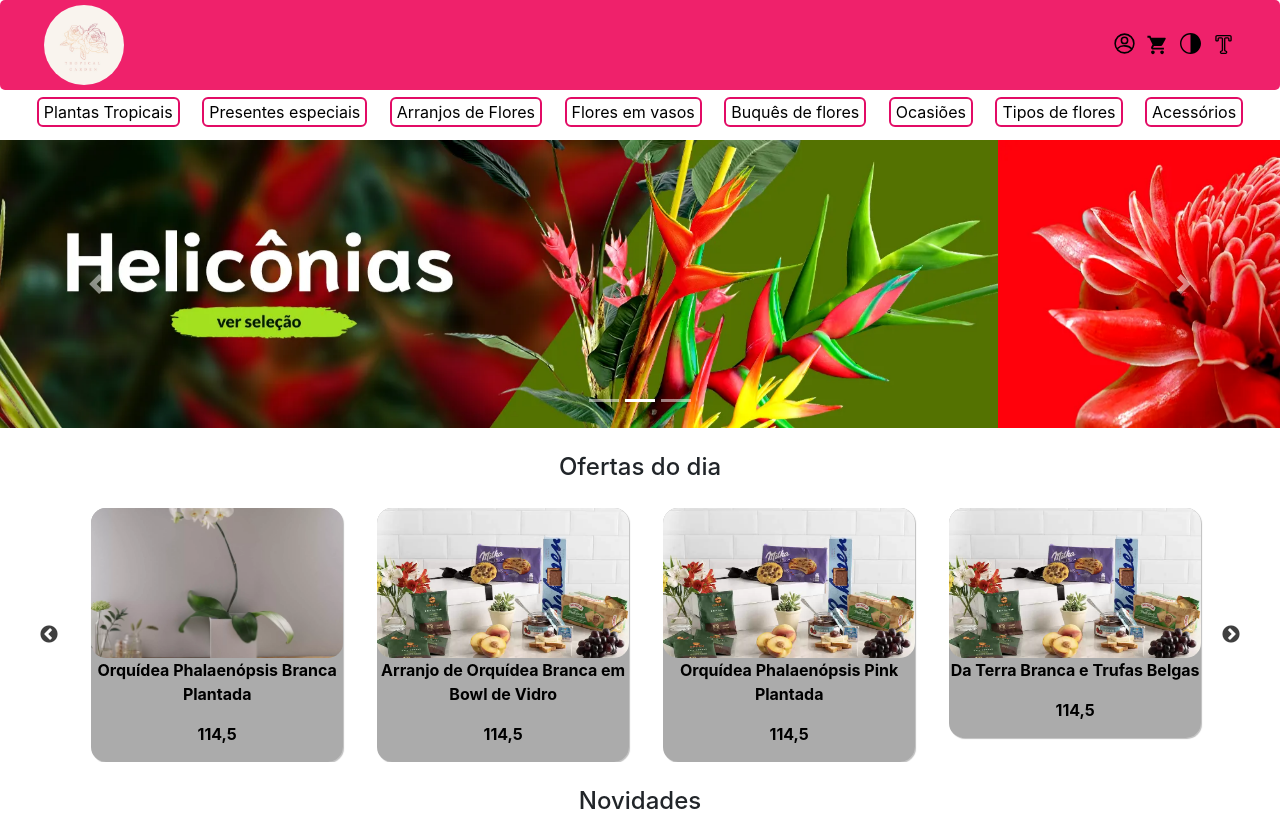
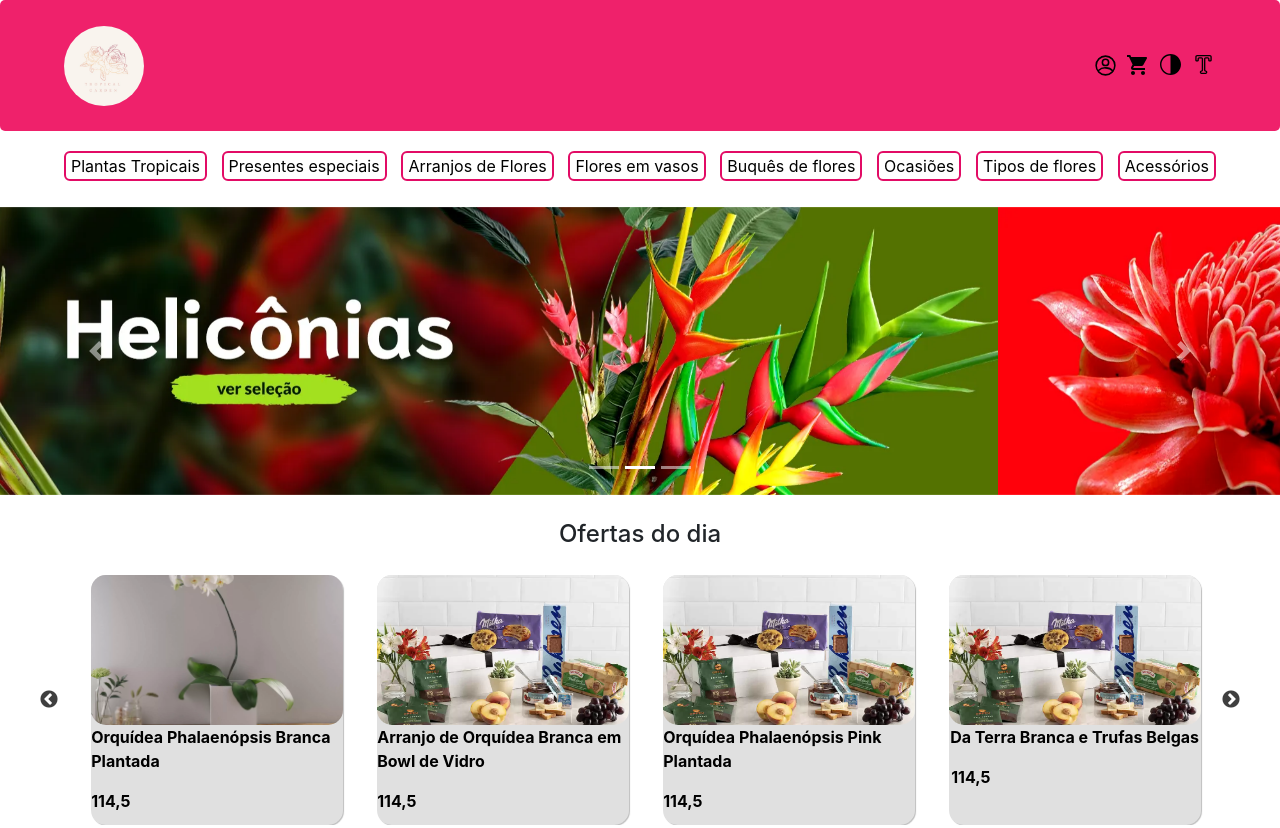
Before and after one commit to wesley369/e-commerce, a plain HTML site: page html/home/home.html in a window 1280 px wide. Shown: the top 828 px of the page. Drawn offline with Linux system fonts and the light colour scheme.

Commit message:
Segundo commit

```diff
--- a/css/home/home.css
+++ b/css/home/home.css
@@ -7,47 +7,43 @@
 .header{
   display: flex;
   align-items: baseline;
-  justify-content: space-around;
+  justify-content: space-between;
   background-color: #EF216B;
   border-radius: 5px;
+  padding: 2% 5%;
+}
+
+.icon-box{
+  display: flex;
+  column-gap: 8px;
+  justify-content:  baseline;
 }
 #logo{
   width: 80px;
   height: 100%;
   border-radius: 50%;
-  margin-bottom: 5px;
-  margin-top: 5px;
-  margin-right: 900px;
-}
-.icone{
-  width: 25px;
-  height: 22px;
 }
 
-.tipografia{
+#tipografia{
   width: 25px;
   height: 19px;
-  margin-top: -2px;
+
 
 }
 
-.user{
+#user{
   width: 25px;
   height: 29px;
-  margin-top: -3px;
-}
-
-.contraste{
-  width: 25px;
-  height: 21px;
-  margin-top: -3px;
 
 }
 
-.icon-box{
-  display: flex;
-  column-gap: 8px;
+#contraste{
+  width: 25px;
+  height: 21px;
+
+
 }
+
 /* .search-box{
   background-color: white;
   border-radius: 40px;
@@ -107,13 +103,10 @@
 .menu{
   display: flex;
   list-style-type: none;
-  justify-content: space-around;
+  justify-content: space-between;
   align-content: center;
-  margin-left: 2%;
-  margin-right: 2%;
+  padding: 1% 5%;
   margin-top: 10px;
-
-
 
 }
 li a{
@@ -135,26 +128,32 @@ h4{
   width: 90vw;
   margin-left: auto;
   margin-right: auto;
-  height: 50%;
+  height: 100%;
 }
 
 .item-carrousel{
-  background-color: rgba(0, 0, 0, 0.329);
+  display: flex;
+  background-color: rgba(0, 0, 0, 0.123);
   border-radius: 15px;
   box-shadow: 1px 1px 1px rgba(0, 0, 0, 0.26);
-
+  height: 250px;
 
 }
 
 
 
-p{
-  text-align: center;
+.item-carrousel p{
+
+  justify-content: flex-start;
   color: black;
   font-weight: bold;
+
+}
+.item-carrousel > .preco{
+  align-self:  flex-end;
 }
 
- .carrousel img{
+.carrousel img{
   object-fit: cover;
   object-position: center;
   margin: 0 auto;
@@ -163,6 +162,8 @@ p{
   border-radius: 15px;
 
 }
+
+
 
 .carrousel  div {
   margin: 0px 0.40%;
--- a/html/home/home.html
+++ b/html/home/home.html
@@ -32,10 +32,10 @@
       </a>
     </div>   -->
     <div class="icon-box">
-      <a href=""><img src="img/user-icone.svg" alt="user" class="user"></a>
-      <a href=""><img src="img/carrinho-icone.svg" alt="carrinho" class="icone"></a>
-      <a href=""><img src="img/contraste.svg" alt="" class="contraste"></a>
-      <a href=""><img src="img/tipografia.svg" alt="" class="tipografia"></a>
+      <a href=""><img src="img/user-icone.svg" alt="user"  class="icone" id="user"></a>
+      <a href=""><img src="img/carrinho-icone.svg" alt="carrinho" class="icone" ></a>
+      <a href=""><img src="img/contraste.svg" alt=""  class="icone" id="contraste"></a>
+      <a href=""><img src="img/tipografia.svg" alt=""  class="icone" id="tipografia"></a>
     </div>
   </div>
 
@@ -88,27 +88,32 @@
     <div class="item-carrousel">
       <img src="img/orquidea1.webp" alt="">
       <p>Orquídea Phalaenópsis Branca Plantada</p>
-      <p>114,5</p>
+      <p  class="preco">114,5</p>
     </div>
     <div class="item-carrousel">
       <img src="img/baixa-05994-0.webp" alt="">
       <p>Arranjo de Orquídea Branca em Bowl de Vidro</p>
-      <p>114,5</p>
+      <p  class="preco">114,5</p>
     </div>
     <div class="item-carrousel">
       <img src="img/baixa-05994-0.webp" alt="">
       <p>Orquídea Phalaenópsis Pink Plantada </p>
-      <p>114,5</p>
+      <p  class="preco">114,5</p>
     </div>
     <div class="item-carrousel">
       <img src="img/baixa-05994-0.webp" alt="">
-      <p>Da Terra Branca e Trufas Belgas</p>
-      <p>114,5</p>
+      <div>
+        <p>Da Terra Branca e Trufas Belgas</p>
+        <div>
+          <p  class="preco">114,5</p>
+
+        </div>
+      </div>
     </div>
     <div class="item-carrousel">
       <img src="img/baixa-05994-0.webp" alt="">
       <p>Da Terra Branca, Trufas e Baby Chandon</p>
-      <p>114,5</p>
+      <p  class="preco">114,5</p>
     </div>
   </div>
 
@@ -212,22 +217,22 @@
     <div class="item-carrousel">
       <img src="img/baixa-05994-0.webp" alt="">
       <p>Arranjo de 10 Alstroemérias Creme</p>
-      <p>114,5</p>
+      <p class="preco">114,5</p>
     </div>
     <div class="item-carrousel">
       <img src="img/baixa-05994-0.webp" alt="">
       <p>Arranjo de 10 Alstroemérias Creme</p>
-      <p>114,5</p>
+      <p class="preco">114,5</p>
     </div>
     <div class="item-carrousel">
       <img src="img/baixa-05994-0.webp" alt="">
       <p>Arranjo de 10 Alstroemérias Creme</p>
-      <p>114,5</p>
+      <p class="preco">114,5</p>
     </div>
     <div class="item-carrousel">
       <img src="img/baixa-05994-0.webp" alt="">
       <p>Arranjo de 10 Alstroemérias Creme</p>
-      <p>114,5</p>
+      <p >114,5</p>
     </div>
     <div class="item-carrousel">
       <img src="img/baixa-05994-0.webp" alt="">
@@ -269,9 +274,7 @@
             slidesToScroll: 1
           }
         }
-        // You can unslick at a given breakpoint now by adding:
-        // settings: "unslick"
-        // instead of a settings object
+
       ]
     });
   </script>
```
Also changed, not shown: html/home/img/adicionar-icone.svg (added).
